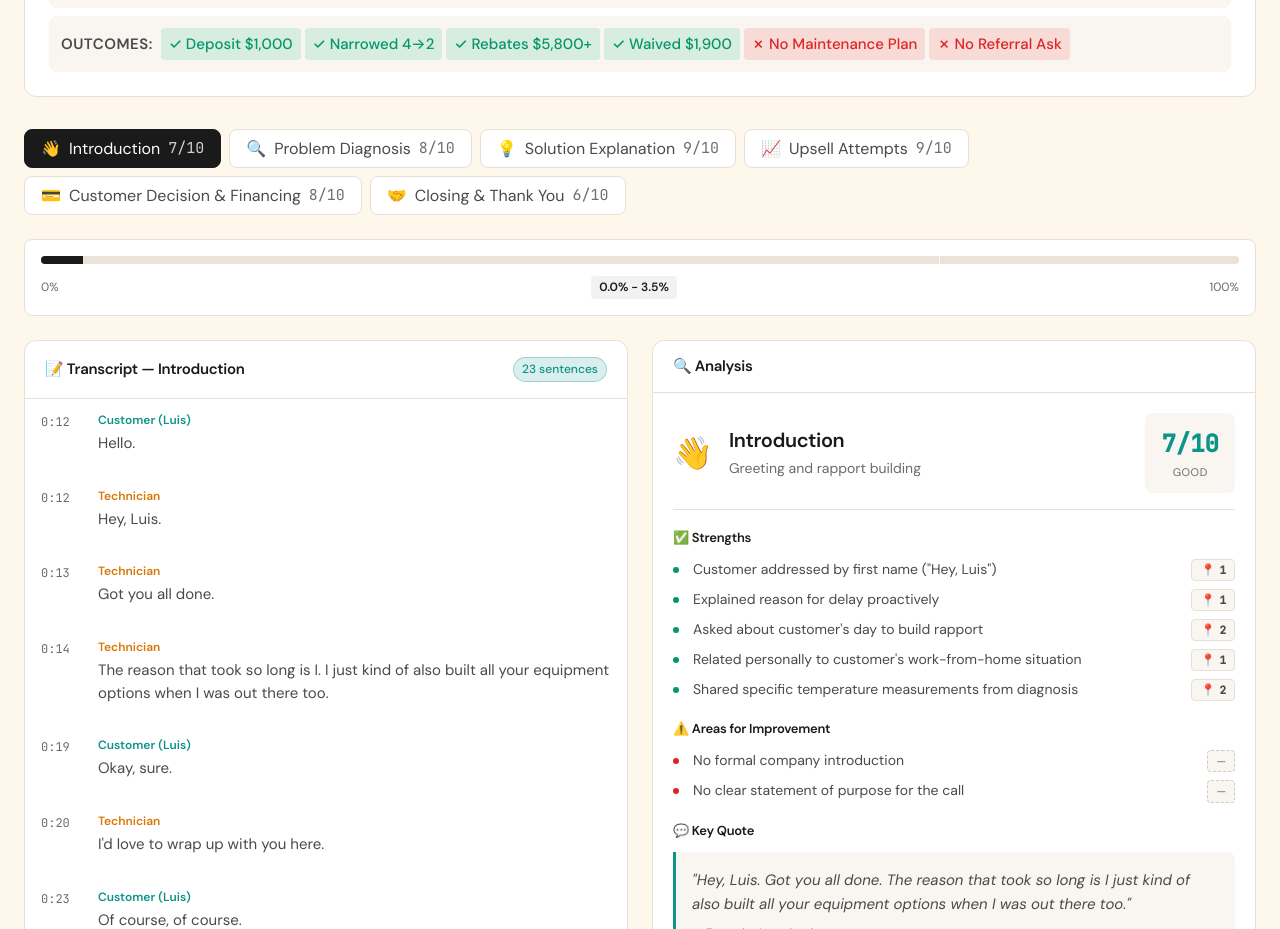
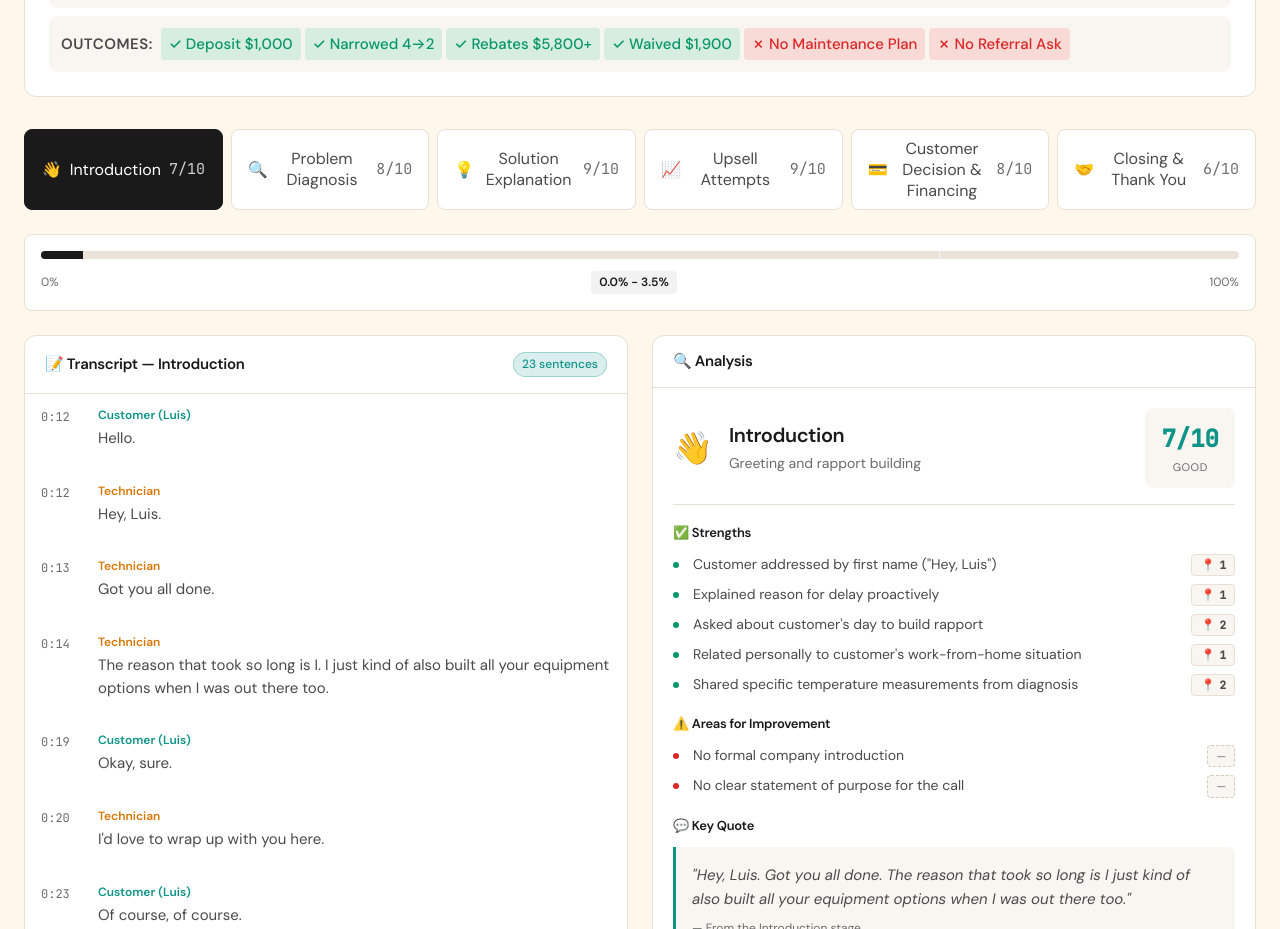
Before and after one commit to javier-la200426/NOSO, a React (Vite) app: page / in a window 1280 px wide. Shown: the part 820-1749 px from the top of the page. Built offline with nearby package versions, Linux system fonts and the light colour scheme.

Commit message:
expand buttons flex style

```diff
--- a/src/App.css
+++ b/src/App.css
@@ -302,6 +302,7 @@
   gap: var(--space-2);
   margin-top: var(--space-8);
   margin-bottom: var(--space-6);
+  width: 100%;
 }
 
 .stage-btn {
@@ -313,8 +314,11 @@
   font-size: 1rem;
   display: flex;
   align-items: center;
+  justify-content: center;
   gap: var(--space-2);
   transition: all 0.15s ease;
+  flex: 1 1 0;
+  min-width: 0;
 }
 
 .stage-btn:hover {
```
